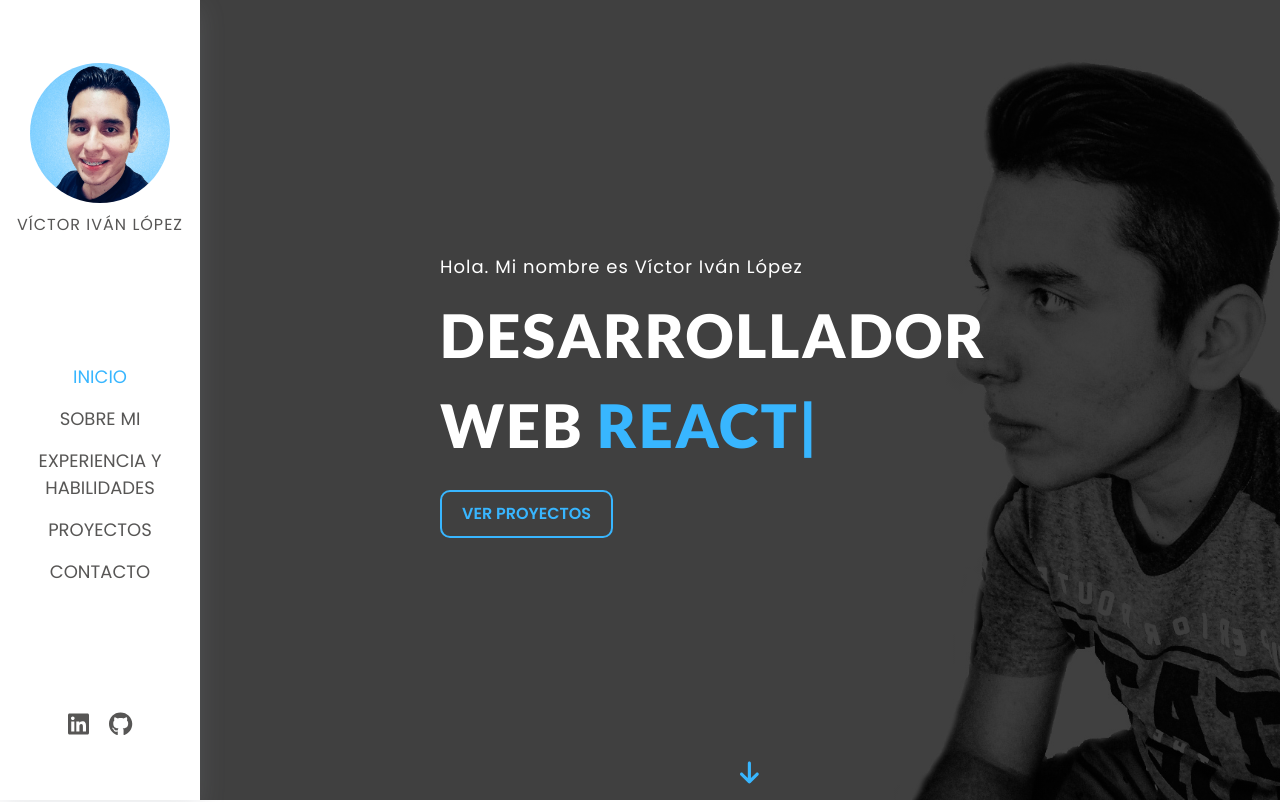
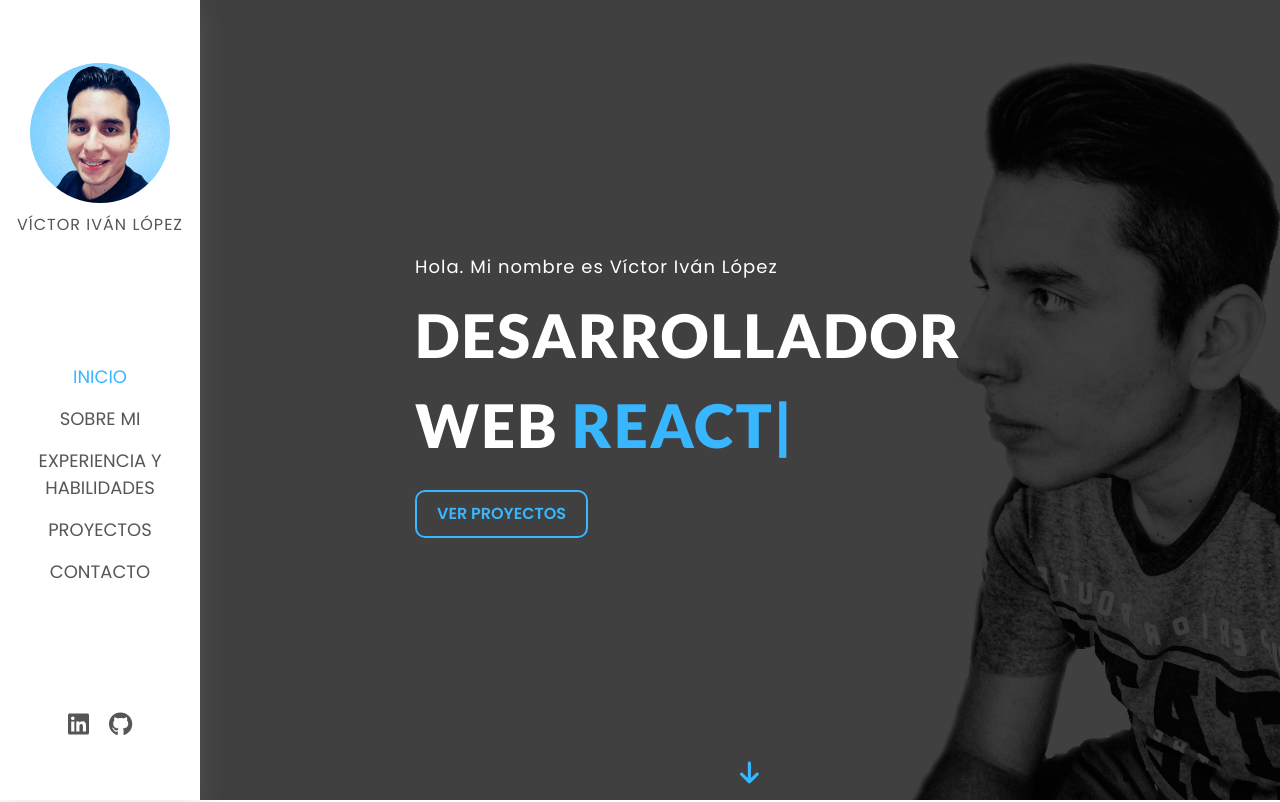
Before and after one commit to victorivanlopez/my-portfolio-react, a React (Vite) app: page / in a window 1280 px wide. Shown: the top 802 px of the page. Built offline with nearby package versions, Linux system fonts and the light colour scheme; no server answers.

Commit message:
Updated: styles

```diff
--- a/src/components/sections/hero/styles.js
+++ b/src/components/sections/hero/styles.js
@@ -30,7 +30,7 @@ export const HeroContent = styled.div`
   padding: 3rem;
   color: ${({ theme }) => theme.colors.white};
   @media (min-width: 768px) {
-    max-width: 60rem;
+    max-width: 65rem;
     padding: 0;
   }
   h1 {
```
